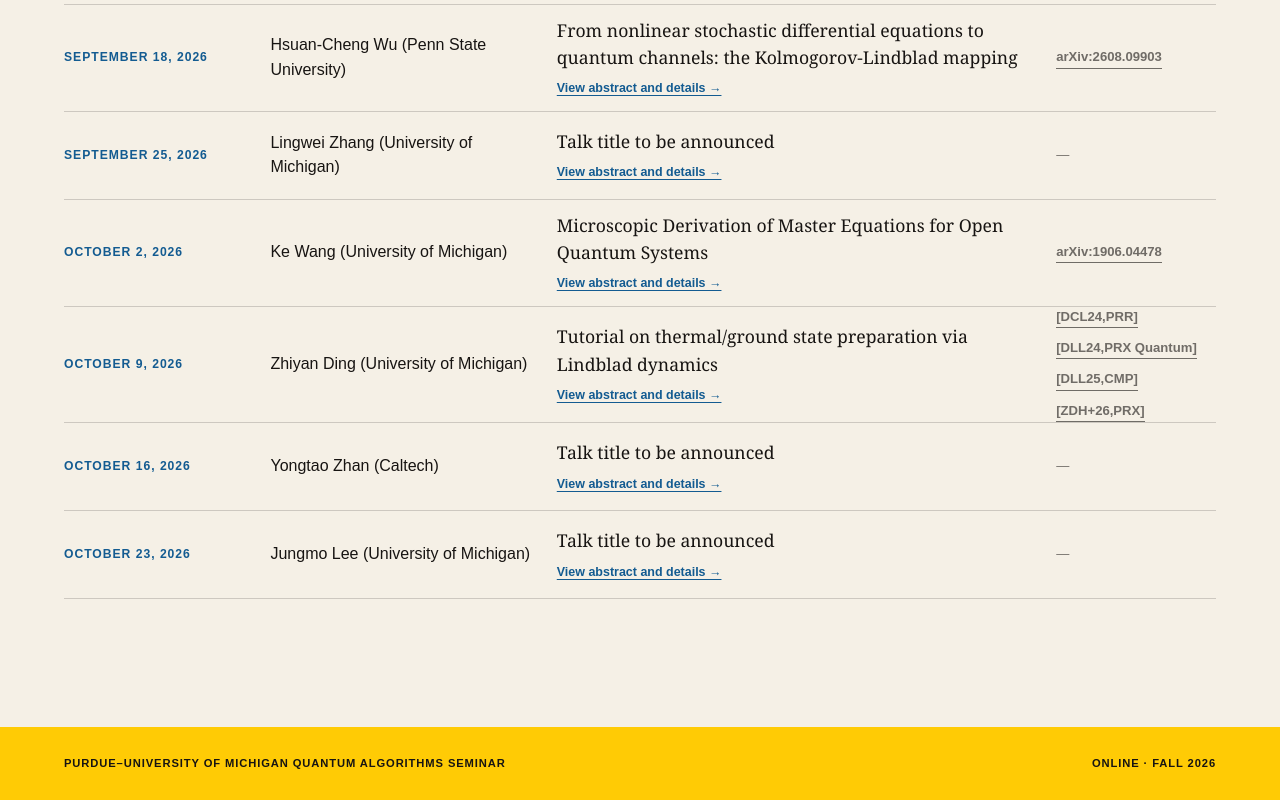
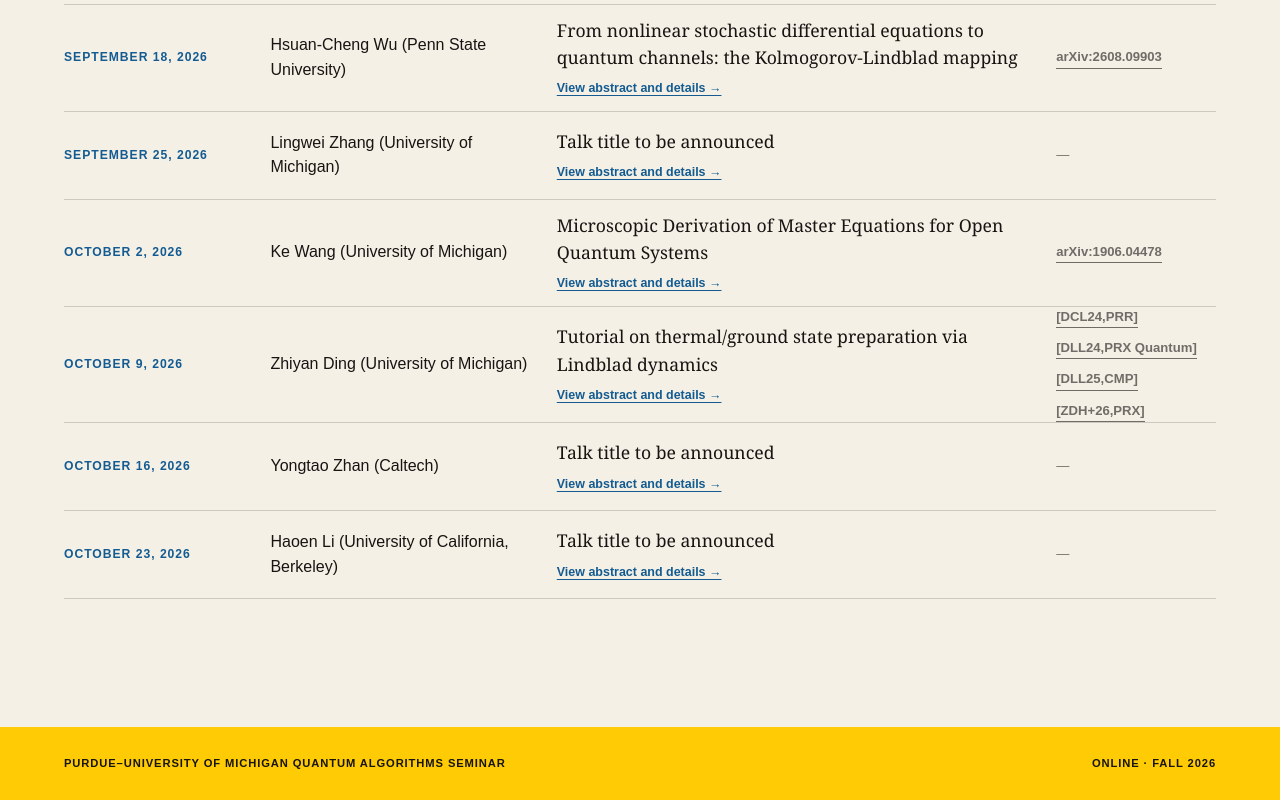
Before and after one commit to zrz1996/purdue-umich-quantum-algorithms-seminar, a Next.js app: page / in a window 1280 px wide. Shown: the part 1283-2083 px from the top of the page. Built offline with nearby package versions, Linux system fonts and the light colour scheme.

Commit message:
Update talks.ts

```diff
--- a/app/data/talks.ts
+++ b/app/data/talks.ts
@@ -76,9 +76,9 @@ export const talks: Talk[] = [
     materials: [],
   },
   {
-    slug: '2026-10-23-jungmo-lee',
+    slug: '2026-10-23-haoen-li',
     date: 'October 23, 2026',
-    speaker: 'Jungmo Lee (University of Michigan)',
+    speaker: 'Haoen Li (University of California, Berkeley)',
     title: 'TBD',
     abstract: 'TBD',
     time: '4:10PM–5:10PM EST',
```
